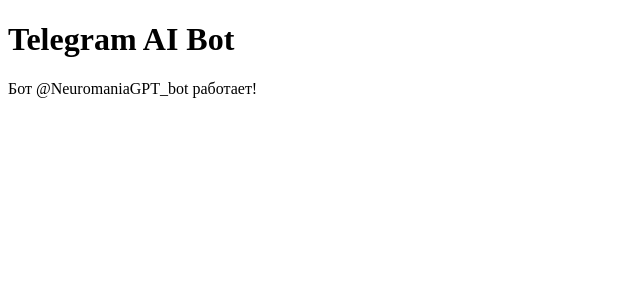
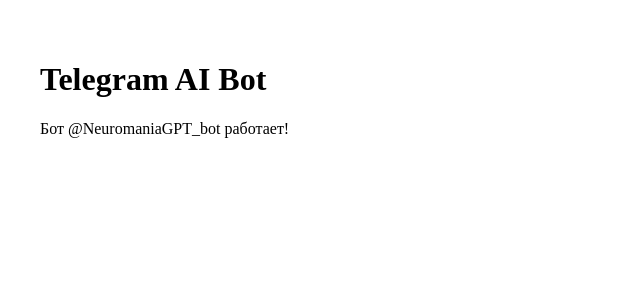
Before and after one commit to Eikhinson/telegram-ai-bot, a Next.js app: page / in a window 1280 px wide. Shown: the top 300 px of the page, without its empty margins (0-640 px from the left). Built offline with nearby package versions, Linux system fonts and the light colour scheme.

Commit message:
Create page.js

```diff
--- /dev/null
+++ b/src/app/page.js
@@ -0,0 +1,8 @@
+export default function Home() {
+  return (
+    <main style={{padding: '32px'}}>
+      <h1>Telegram AI Bot</h1>
+      <p>Бот @NeuromaniaGPT_bot работает!</p>
+    </main>
+  );
+}
```
